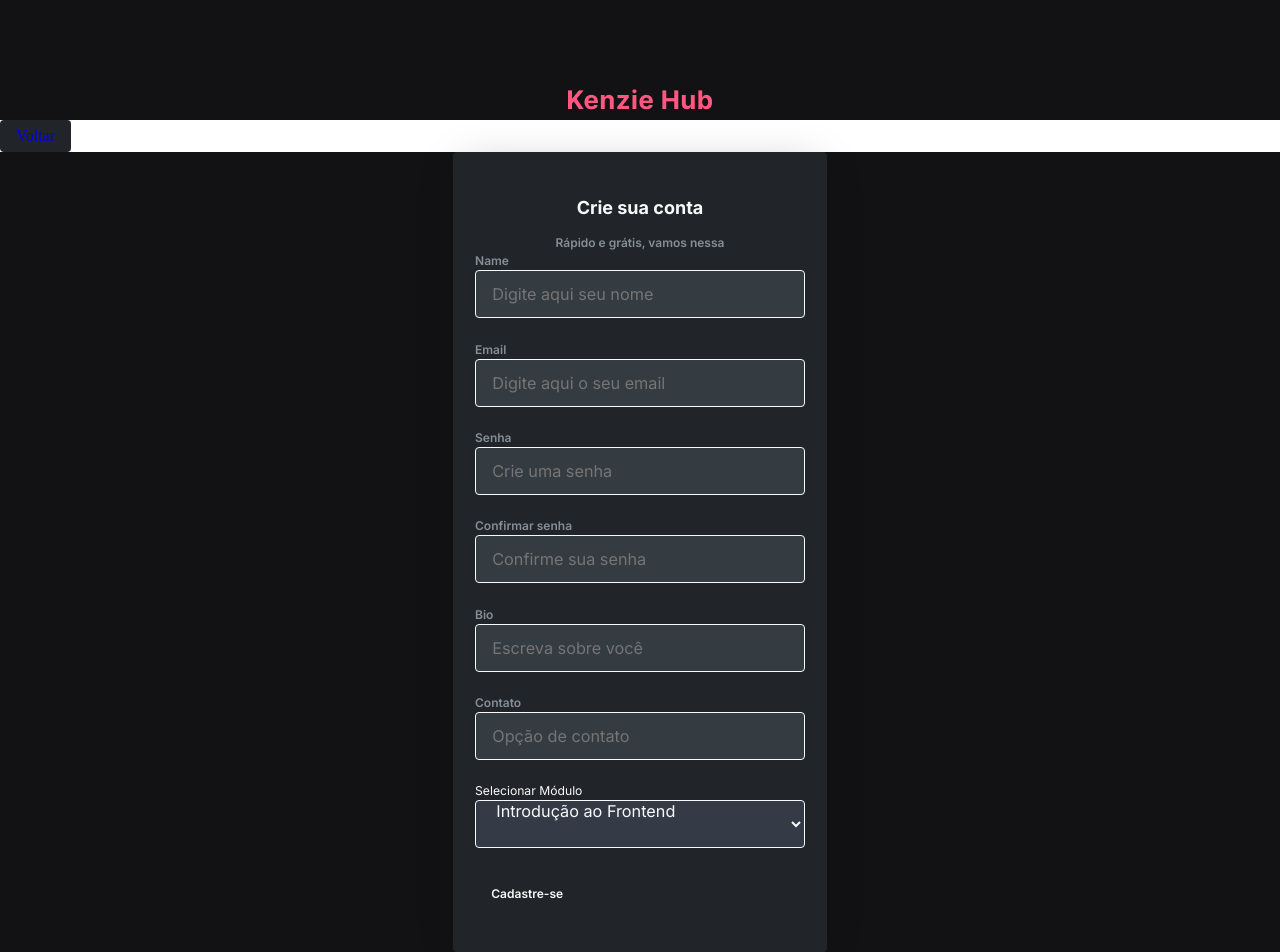
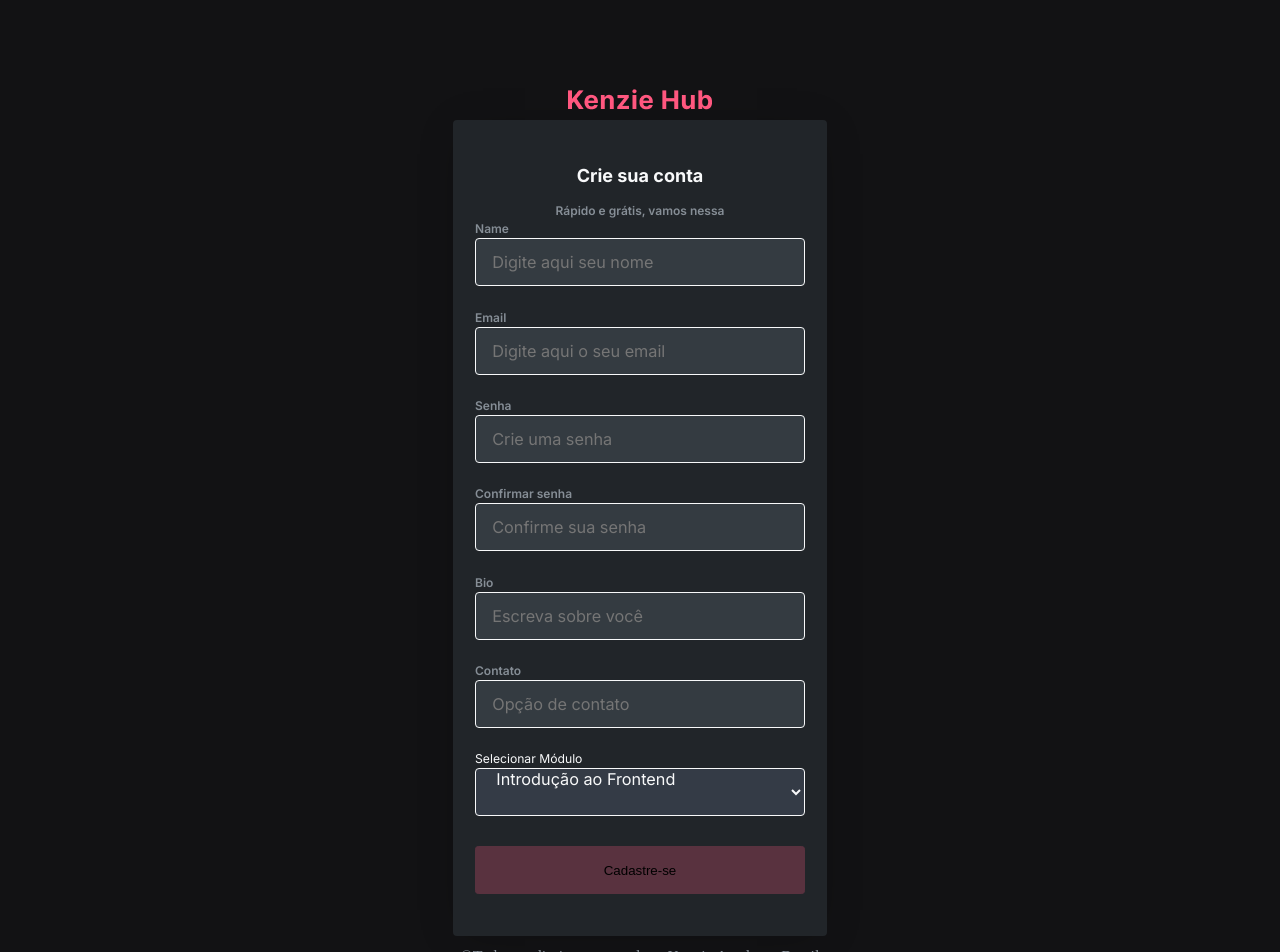
Before and after one commit to Kenzie-Academy-Brasil-Developers/react-kenzie-hub_, a React (Vite) app: page /register in a window 1280 px wide. Shown: the top 952 px of the page. Built offline with nearby package versions, Linux system fonts and the light colour scheme.

Commit message:
projeto com funcionalidades de links e botões

```diff
--- a/src/components/Header/style.module.scss
+++ b/src/components/Header/style.module.scss
@@ -6,8 +6,6 @@
     align-items: center;
     justify-content: center;
     flex-direction: column;
-    // box-shadow: 0px 4px 32px -12px rgba(0, 0, 0, 0.25);
-    // margin-bottom: 40px;
 
     .headerImage {
         position: relative;
--- a/src/components/forms/RegisterForm/index.jsx
+++ b/src/components/forms/RegisterForm/index.jsx
@@ -105,7 +105,7 @@ export const RegisterForm = () => {
             </Select>
 
             <div>
-                <button className="btnOutline" type="submit">Cadastre-se</button>
+                <button className={styles.btnRegister} type="submit">Cadastre-se</button>
             </div>
         </form>
     );
--- a/src/components/forms/RegisterForm/style.module.scss
+++ b/src/components/forms/RegisterForm/style.module.scss
@@ -18,3 +18,18 @@
 .path {
     display: flex;
 }
+
+.btnRegister {
+    display: flex;
+    width: 329.929px;
+    height: 48px;
+    padding: 0px 16.243px;
+    justify-content: center;
+    align-items: center;
+    gap: 8.143px;
+    flex-shrink: 0;
+
+    border-radius: 3.198px;
+    border: 0.974px solid #59323F;
+    background: #59323F;
+}
--- a/src/pages/RegisterPage/index.jsx
+++ b/src/pages/RegisterPage/index.jsx
@@ -8,9 +8,9 @@ export const RegisterPage = () => {
 
     return (
         <>
-            <div>
+            {/* <div>
                 <Link className="linkBack" to="/">Voltar</Link>
-            </div>
+            </div> */}
             <main className={pageStyles.pageBox}>
                 <div className="container sm">
                     <div className="">
--- a/src/pages/UserPage/style.module.scss
+++ b/src/pages/UserPage/style.module.scss
@@ -20,7 +20,6 @@
     line-height: 28px; /* 155.556% */
 }
 
-
 .title {
     display: flex;
     align-items: center;
```
